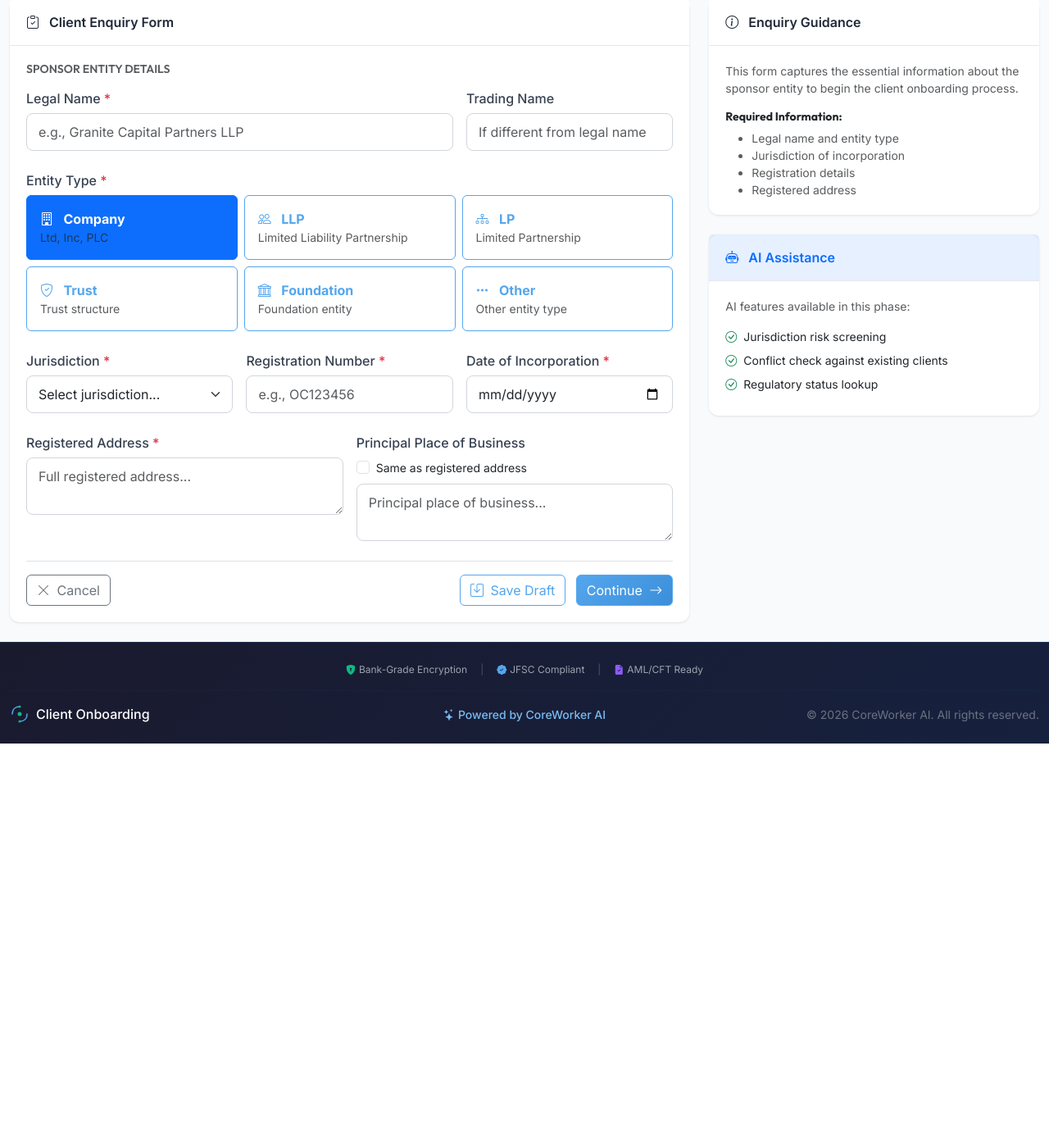
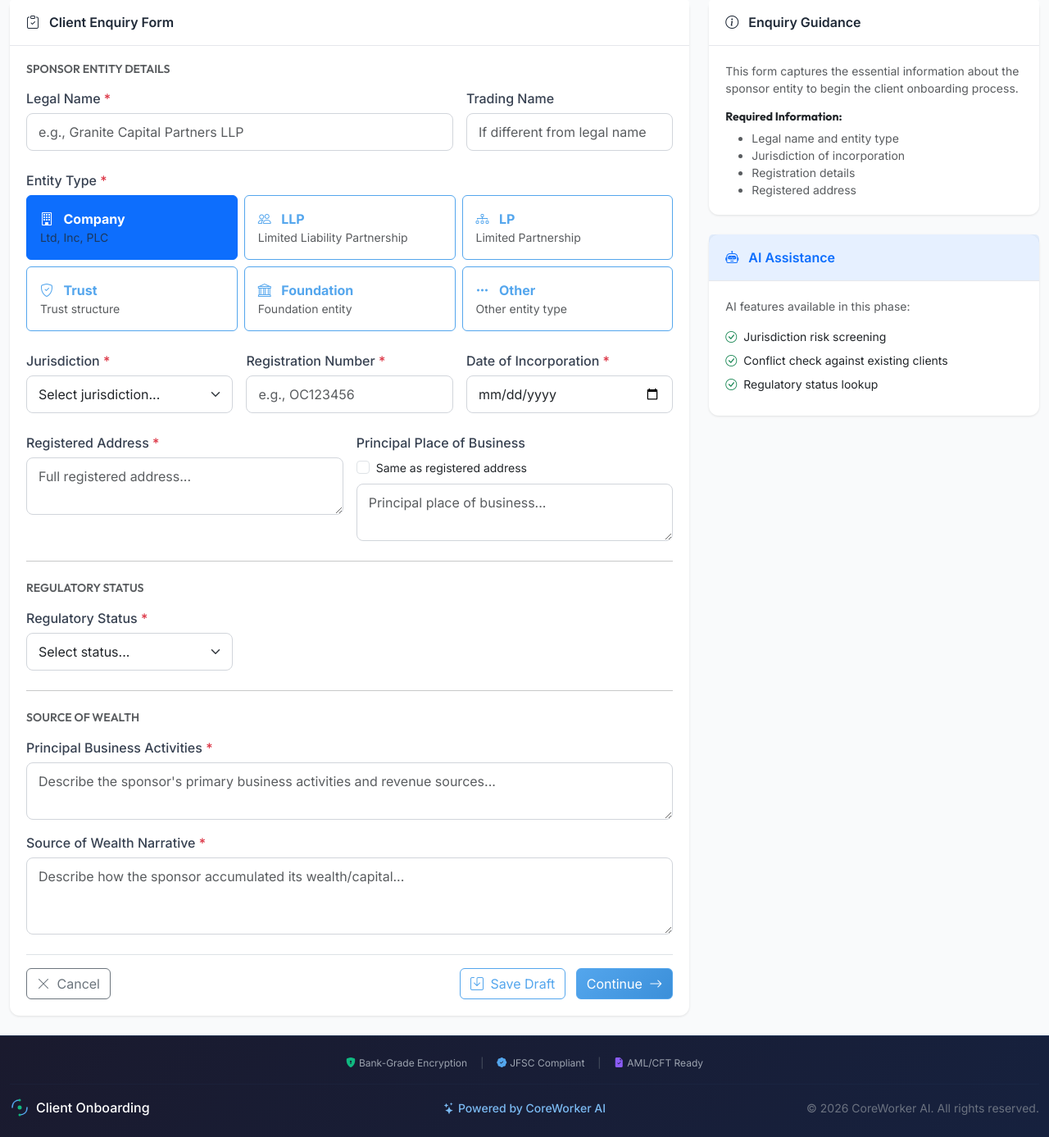
Before and after one commit to robertdaykin84-ops/invoice-payment-tracker, a Flask app: page /onboarding/1/phase/1 in a window 1280 px wide. Shown: the part 316-1703 px from the top of the page at 82% size. Before the commit the page ends 1223 px from the top, so only its background shows below. Run offline with Flask 3, Linux system fonts and the light colour scheme.

Commit message:
feat: phase1 template - regulatory and source of wealth sections

```diff
--- a/packages/client-onboarding/templates/onboarding/phase1.html
+++ b/packages/client-onboarding/templates/onboarding/phase1.html
@@ -162,6 +162,66 @@
                         </div>
                     </div>
 
+                    <hr class="my-4">
+
+                    <!-- Section 2: Regulatory Status -->
+                    <h6 class="text-uppercase text-muted small mb-3">Regulatory Status</h6>
+
+                    <div class="row g-3 mb-4">
+                        <div class="col-md-4">
+                            <label class="form-label">Regulatory Status <span class="text-danger">*</span></label>
+                            <select class="form-select" name="regulatory_status" id="regulatoryStatus" required>
+                                <option value="">Select status...</option>
+                                <option value="regulated" {% if enquiry and enquiry.regulatory_status == 'regulated' %}selected{% endif %}>Regulated</option>
+                                <option value="not_regulated" {% if enquiry and enquiry.regulatory_status == 'not_regulated' %}selected{% endif %}>Not Regulated</option>
+                                <option value="exempt" {% if enquiry and enquiry.regulatory_status == 'exempt' %}selected{% endif %}>Exempt</option>
+                                <option value="pending_registration" {% if enquiry and enquiry.regulatory_status == 'pending_registration' %}selected{% endif %}>Pending Registration</option>
+                            </select>
+                        </div>
+                        <div id="regulated-fields" style="display: none;" class="col-md-8">
+                            <div class="row g-3">
+                                <div class="col-md-6">
+                                    <label class="form-label">Regulator <span class="text-danger">*</span></label>
+                                    <select class="form-select" name="regulator" id="regulator">
+                                        <option value="">Select regulator...</option>
+                                        <option value="FCA" {% if enquiry and enquiry.regulator == 'FCA' %}selected{% endif %}>FCA</option>
+                                        <option value="JFSC" {% if enquiry and enquiry.regulator == 'JFSC' %}selected{% endif %}>JFSC</option>
+                                        <option value="GFSC" {% if enquiry and enquiry.regulator == 'GFSC' %}selected{% endif %}>GFSC</option>
+                                        <option value="CIMA" {% if enquiry and enquiry.regulator == 'CIMA' %}selected{% endif %}>CIMA</option>
+                                        <option value="SEC" {% if enquiry and enquiry.regulator == 'SEC' %}selected{% endif %}>SEC</option>
+                                        <option value="CSSF" {% if enquiry and enquiry.regulator == 'CSSF' %}selected{% endif %}>CSSF</option>
+                                        <option value="CBI" {% if enquiry and enquiry.regulator == 'CBI' %}selected{% endif %}>CBI</option>
+                                        <option value="Other" {% if enquiry and enquiry.regulator == 'Other' %}selected{% endif %}>Other</option>
+                                    </select>
+                                </div>
+                                <div class="col-md-6">
+                                    <label class="form-label">License/Registration Number <span class="text-danger">*</span></label>
+                                    <input type="text" class="form-control" name="license_number" id="licenseNumber"
+                                           placeholder="e.g., FRN 123456"
+                                           value="{{ enquiry.license_number if enquiry else '' }}">
+                                </div>
+                            </div>
+                        </div>
+                    </div>
+
+                    <hr class="my-4">
+
+                    <!-- Section 3: Source of Wealth -->
+                    <h6 class="text-uppercase text-muted small mb-3">Source of Wealth</h6>
+
+                    <div class="row g-3 mb-4">
+                        <div class="col-12">
+                            <label class="form-label">Principal Business Activities <span class="text-danger">*</span></label>
+                            <textarea class="form-control" name="principal_business_activities" rows="2" required
+                                      placeholder="Describe the sponsor's primary business activities and revenue sources...">{{ enquiry.principal_business_activities if enquiry else '' }}</textarea>
+                        </div>
+                        <div class="col-12">
+                            <label class="form-label">Source of Wealth Narrative <span class="text-danger">*</span></label>
+                            <textarea class="form-control" name="source_of_wealth_narrative" rows="3" required
+                                      placeholder="Describe how the sponsor accumulated its wealth/capital...">{{ enquiry.source_of_wealth_narrative if enquiry else '' }}</textarea>
+                        </div>
+                    </div>
+
                     <!-- Form Actions -->
                     <div class="d-flex justify-content-between mt-4 pt-3 border-top">
                         <a href="{{ url_for('dashboard') }}" class="btn btn-outline-secondary">
@@ -254,6 +314,32 @@ document.addEventListener('DOMContentLoaded', function() {
             }
         });
     }
+
+    // Regulatory Status conditional fields
+    const regulatoryStatusSelect = document.getElementById('regulatoryStatus');
+    const regulatedFields = document.getElementById('regulated-fields');
+    const regulatorSelect = document.getElementById('regulator');
+    const licenseNumberInput = document.getElementById('licenseNumber');
+
+    function toggleRegulatedFields() {
+        if (regulatoryStatusSelect.value === 'regulated') {
+            regulatedFields.style.display = '';
+            regulatorSelect.required = true;
+            licenseNumberInput.required = true;
+        } else {
+            regulatedFields.style.display = 'none';
+            regulatorSelect.required = false;
+            licenseNumberInput.required = false;
+            regulatorSelect.value = '';
+            licenseNumberInput.value = '';
+        }
+    }
+
+    if (regulatoryStatusSelect && regulatedFields) {
+        regulatoryStatusSelect.addEventListener('change', toggleRegulatedFields);
+        // Initialize on page load
+        toggleRegulatedFields();
+    }
 });
 </script>
 {% endblock %}
```
